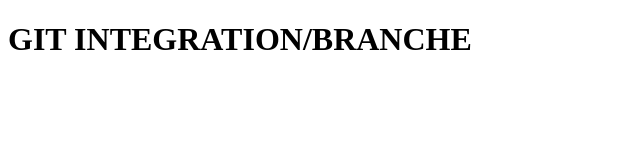
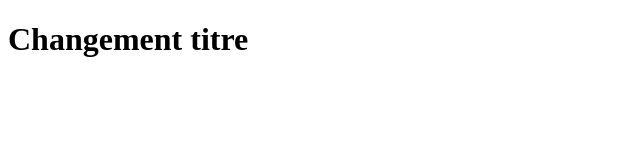
Before and after one commit to gomargomar3005/exo_git_0723, a plain HTML site: page index.html in a window 1280 px wide. Shown: the whole page, without its empty margins (0-640 px from the left). Drawn offline with Linux system fonts and the light colour scheme.

Commit message:
changement titre

```diff
--- a/index.html
+++ b/index.html
@@ -7,6 +7,6 @@
     <title>test_GIT</title>
 </head>
 <body>
-    <h1>GIT INTEGRATION/BRANCHE</h1>
+    <h1>Changement titre</h1>
 </body>
 </html>
```
